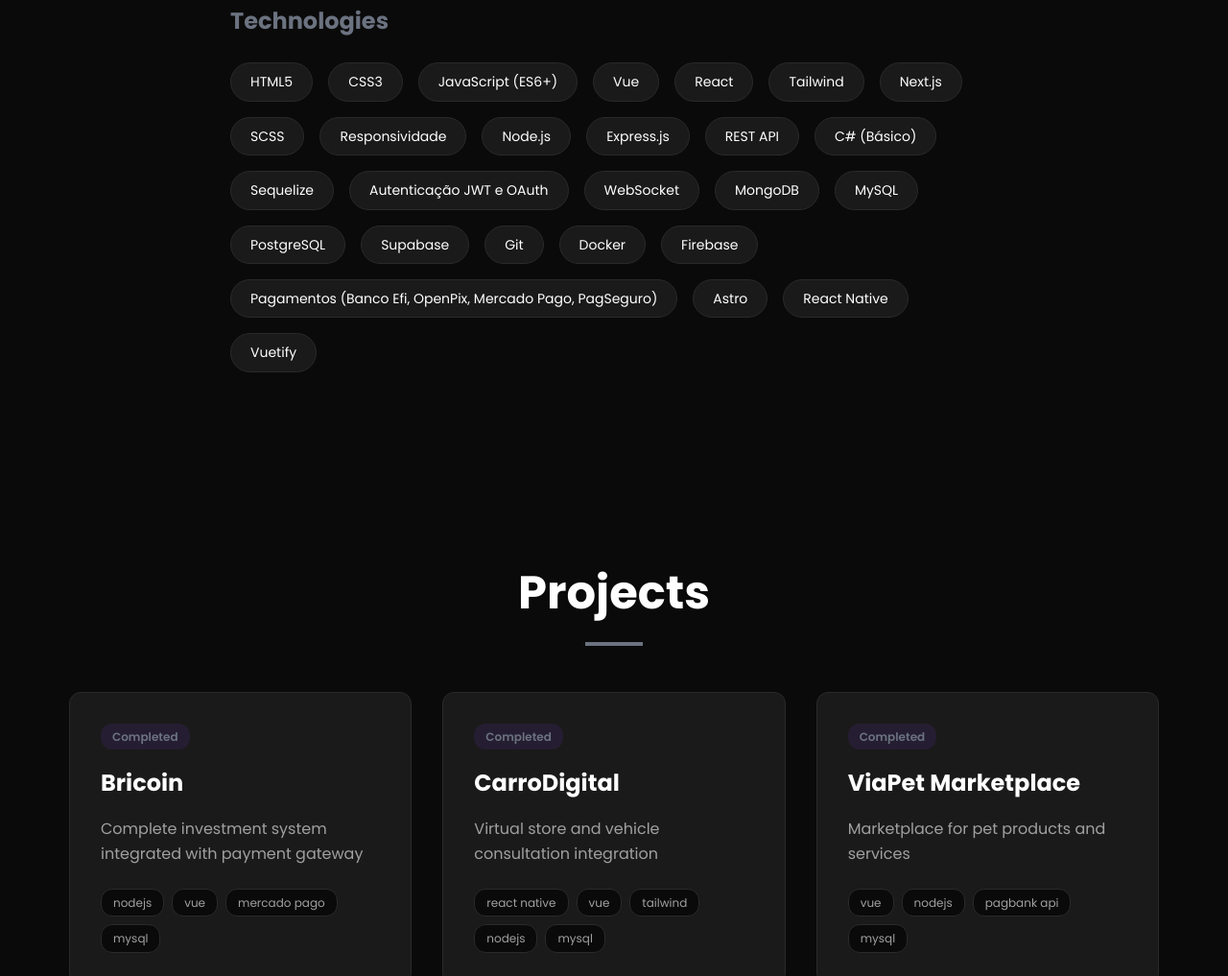
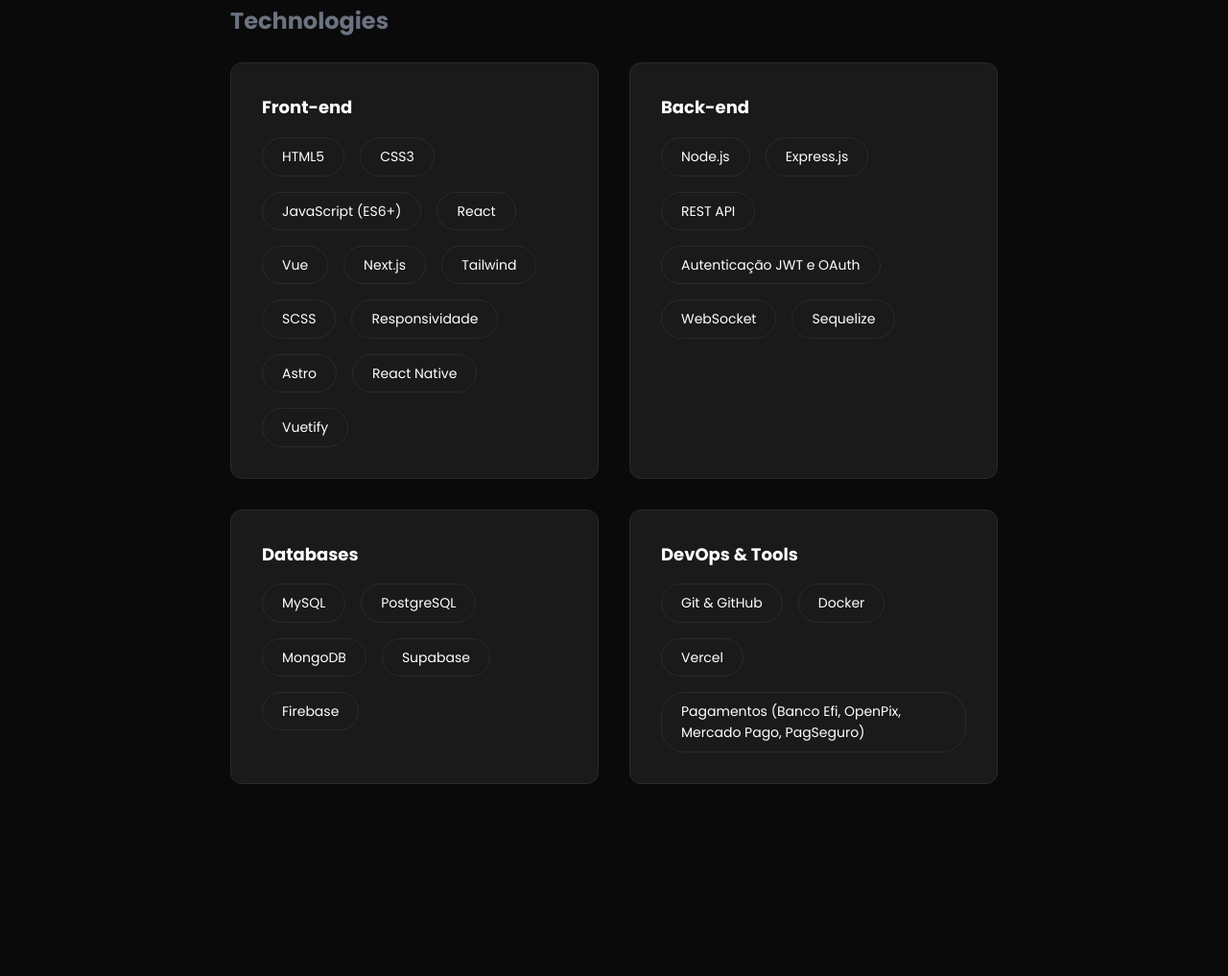
Before and after one commit to JvitorAfb2004/portoflio-teste, a plain HTML site: page index.html in a window 1280 px wide. Shown: the part 1179-2196 px from the top of the page at 96% size. Drawn offline with nearby package versions, Linux system fonts and the light colour scheme.

Commit message:
Add files via upload

```diff
--- a/index.html
+++ b/index.html
@@ -273,36 +273,57 @@
             <h3 data-lang-pt="Tecnologias" data-lang-en="Technologies">
               Tecnologias
             </h3>
+            <div class="tech-cards">
+              <div class="tech-card" data-aos="fade-up" data-aos-delay="100">
+                <h4 data-lang-pt="Front-end" data-lang-en="Front-end">Front-end</h4>
                 <div class="tech-grid">
                   <span class="tech-tag">HTML5</span>
                   <span class="tech-tag">CSS3</span>
                   <span class="tech-tag">JavaScript (ES6+)</span>
+                  <span class="tech-tag">React</span>
                   <span class="tech-tag">Vue</span>
-              <span class="tech-tag">React</span>
+                  <span class="tech-tag">Next.js</span>
                   <span class="tech-tag">Tailwind</span>
-              <span class="tech-tag">Next.js</span>
                   <span class="tech-tag">SCSS</span>
                   <span class="tech-tag">Responsividade</span>
+                  <span class="tech-tag">Astro</span>
+                  <span class="tech-tag">React Native</span>
+                  <span class="tech-tag">Vuetify</span>
+                </div>
+              </div>
+
+              <div class="tech-card" data-aos="fade-up" data-aos-delay="150">
+                <h4 data-lang-pt="Back-end" data-lang-en="Back-end">Back-end</h4>
+                <div class="tech-grid">
                   <span class="tech-tag">Node.js</span>
                   <span class="tech-tag">Express.js</span>
                   <span class="tech-tag">REST API</span>
-              <span class="tech-tag">C# (Básico)</span>
-              <span class="tech-tag">Sequelize</span>
                   <span class="tech-tag">Autenticação JWT e OAuth</span>
                   <span class="tech-tag">WebSocket</span>
-              <span class="tech-tag">MongoDB</span>
+                  <span class="tech-tag">Sequelize</span>
+                </div>
+              </div>
+
+              <div class="tech-card" data-aos="fade-up" data-aos-delay="200">
+                <h4 data-lang-pt="Banco de Dados" data-lang-en="Databases">Banco de Dados</h4>
+                <div class="tech-grid">
                   <span class="tech-tag">MySQL</span>
                   <span class="tech-tag">PostgreSQL</span>
+                  <span class="tech-tag">MongoDB</span>
                   <span class="tech-tag">Supabase</span>
-              <span class="tech-tag">Git</span>
+                  <span class="tech-tag">Firebase</span>
+                </div>
+              </div>
+
+              <div class="tech-card" data-aos="fade-up" data-aos-delay="250">
+                <h4 data-lang-pt="DevOps & Ferramentas" data-lang-en="DevOps & Tools">DevOps & Ferramentas</h4>
+                <div class="tech-grid">
+                  <span class="tech-tag">Git & GitHub</span>
                   <span class="tech-tag">Docker</span>
-              <span class="tech-tag">Firebase</span>
-              <span class="tech-tag"
-                >Pagamentos (Banco Efi, OpenPix, Mercado Pago, PagSeguro)</span
-              >
-              <span class="tech-tag">Astro</span>
-              <span class="tech-tag">React Native</span>
-              <span class="tech-tag">Vuetify</span>
+                  <span class="tech-tag">Vercel</span>
+                  <span class="tech-tag">Pagamentos (Banco Efi, OpenPix, Mercado Pago, PagSeguro)</span>
+                </div>
+              </div>
             </div>
           </div>
         </div>
--- a/style.css
+++ b/style.css
@@ -507,6 +507,33 @@ section {
   border-color: var(--accent);
   color: var(--accent);
   transform: translateY(-2px);
+}
+
+/* Tech Cards (stack agrupada) */
+.tech-cards {
+  display: grid;
+  grid-template-columns: repeat(auto-fit, minmax(300px, 1fr));
+  gap: 2rem;
+}
+
+.tech-card {
+  background: var(--bg-secondary);
+  border: 1px solid var(--border-color);
+  border-radius: 12px;
+  padding: 2rem;
+  transition: var(--transition);
+}
+
+.tech-card:hover {
+  border-color: var(--accent);
+  transform: translateY(-5px);
+  box-shadow: 0 10px 40px var(--shadow);
+}
+
+.tech-card h4 {
+  font-size: 1.125rem;
+  margin-bottom: 1rem;
+  color: var(--text-primary);
 }
 
 .projetos-grid {
```
Lines whose indentation alone changed are shown as unchanged.
